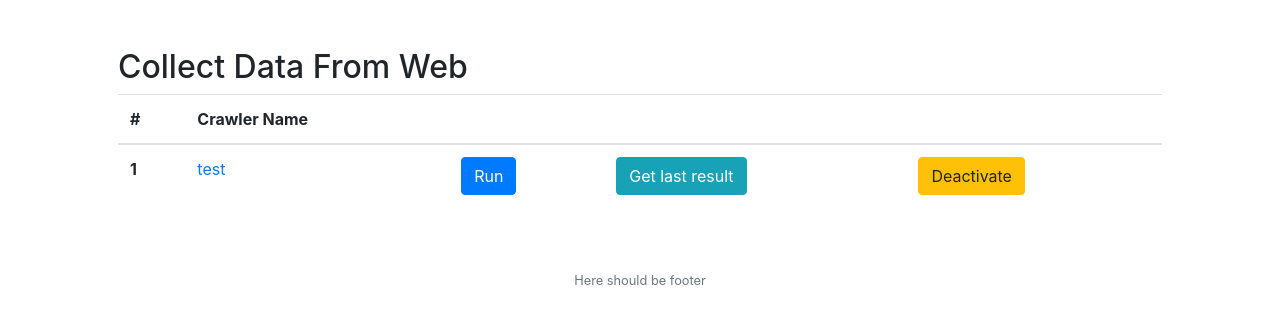
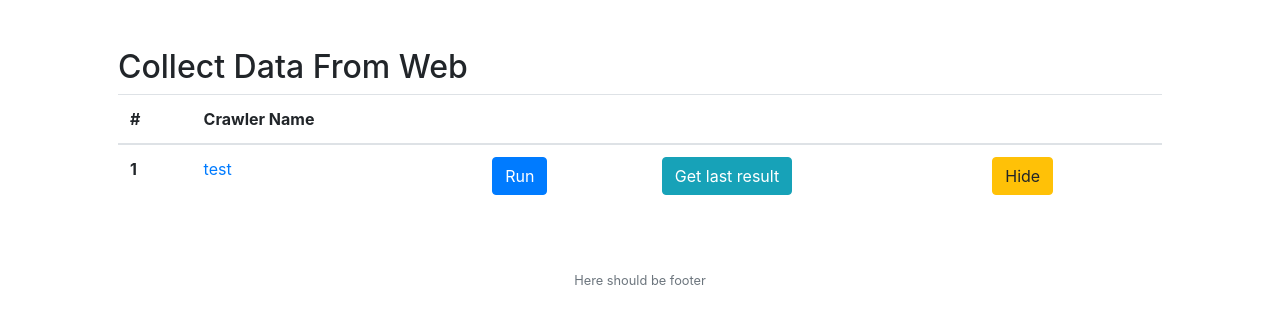
Before and after one commit to ByK95/Crowley, a Flask app: page /collect in a window 1280 px wide. Shown: the part 56-380 px from the top of the page. Run offline with Flask 2, Linux system fonts and the light colour scheme; data comes from the database, SQL or seed files in the repository; some libraries are stand-ins or nearby versions.

Commit message:
rename deactivate

```diff
--- a/templates/collect.html
+++ b/templates/collect.html
@@ -24,7 +24,7 @@ Add More $
             <td><a href="/crawler/{{row.id}}">{{ row.name }}</a></td>
             <td><button action='run/{{ row.id }}' type="button" class="btn btn-primary">Run </button></td>
             <td><button action='getlast/{{ row.id }}' type="button" class="btn btn-info">Get last result</button></td>
-            <td><button action='deactivate/{{ row.id }}' type="button" class="btn btn-warning">Deactivate</button></td>
+            <td><button action='deactivate/{{ row.id }}' type="button" class="btn btn-warning">Hide</button></td>
         </tr>
         {% endfor %}
       </tbody>
```
